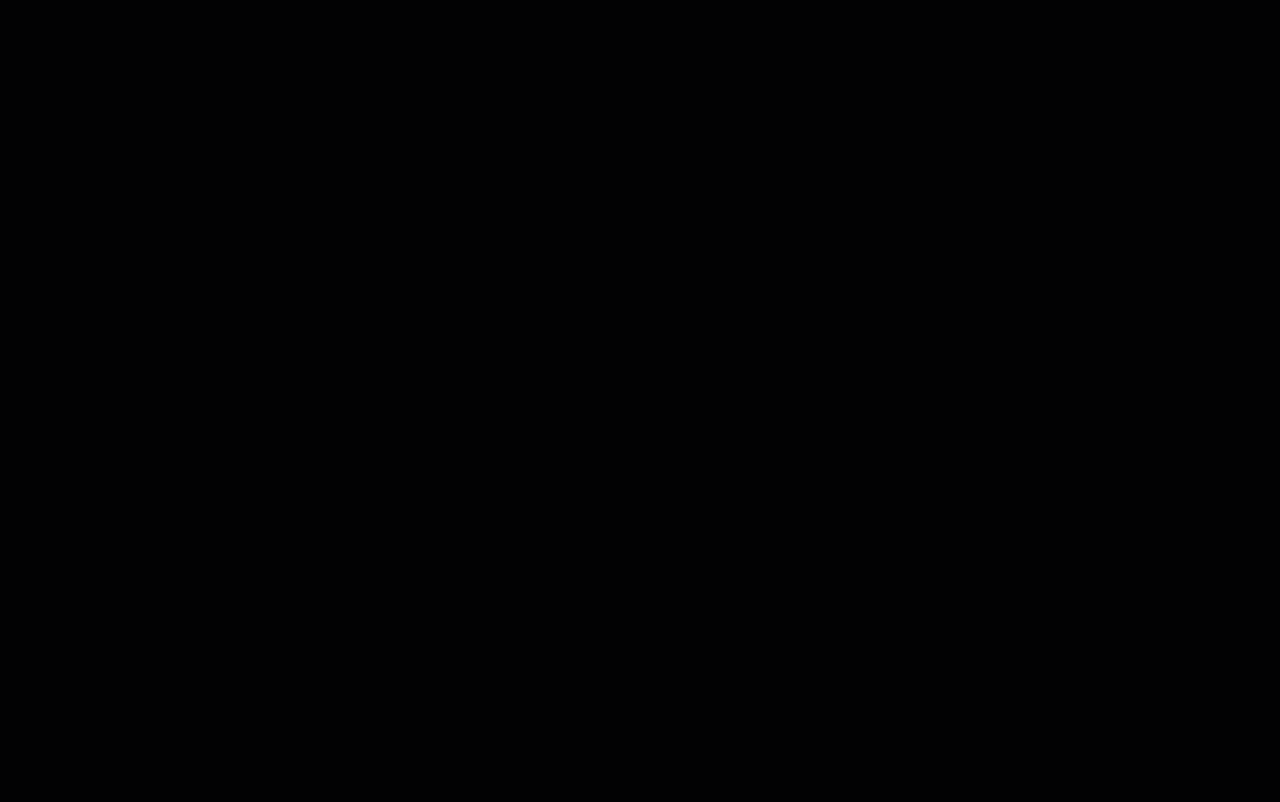
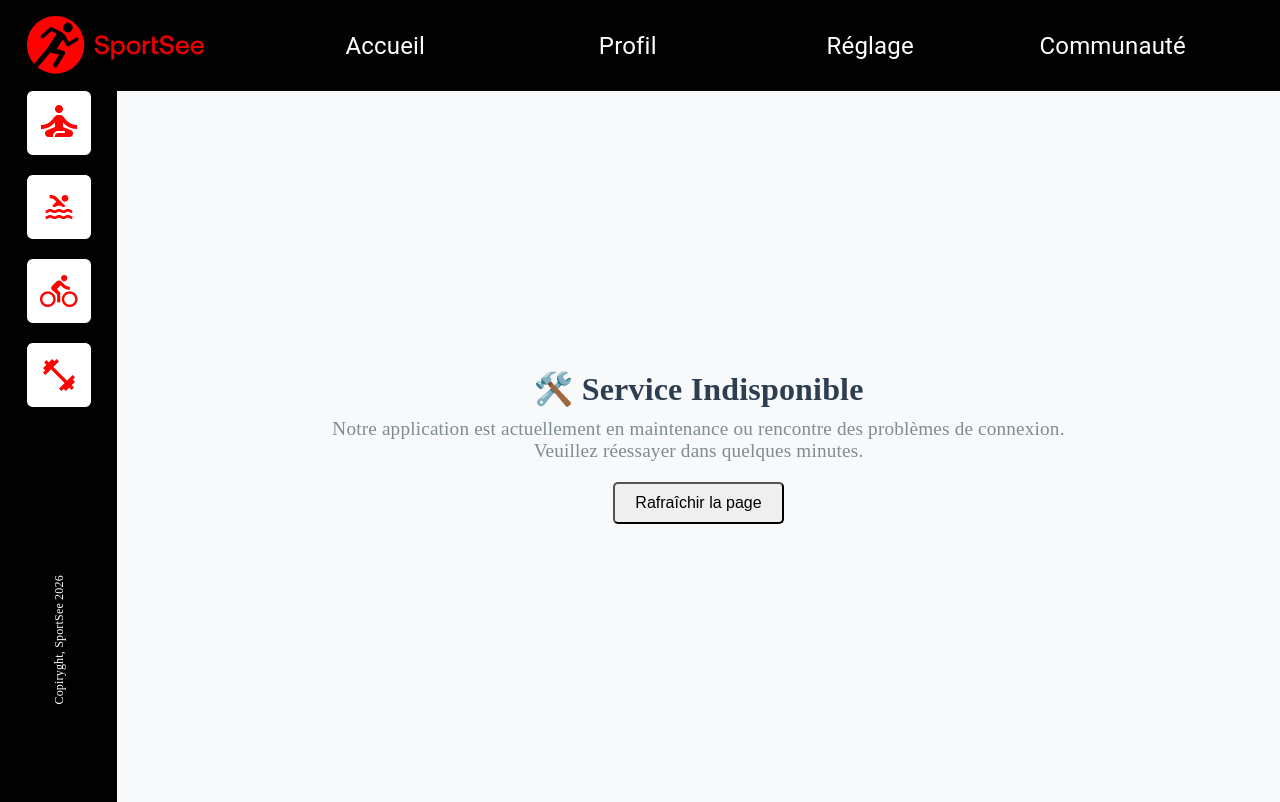
Before and after one commit to gandrica/OC-P12-SportSee, a React (Vite) app: page /service-indisponible in a window 1280 px wide. Before the commit this address had no page. Built offline with nearby package versions, Linux system fonts and the light colour scheme.

Commit message:
MAJ Logique et Mise en page pour les routes inconnues,pour le service indisponible et pour l'affichage à partir de 1024 / 780 pixels

```diff
--- a/src/App.jsx
+++ b/src/App.jsx
@@ -1,12 +1,36 @@
+import React, { useState, useEffect } from "react";
 import { Routes, Route } from "react-router-dom";
 
+import InvalidResolution from "./components/invalidResolution/InvalidResolution";
 import Accueil from "./routes/accueil/Accueil";
 import Navigation from "./routes/navigation/Navigation";
 import Profil from "./routes/profil/Profil";
 import Reglages from "./routes/reglages/Reglages";
 import Communaute from "./routes/communaute/Communaute";
+import PageNotFound from "./routes/notFound/PageNotFound";
+import ServiceIndisponible from "./routes/serviceIndisponible/ServiceIndisponible";
 
 function App() {
+  const [hasValidResolution, setHasValidResolution] = useState(
+    window.innerWidth >= 1024 && window.innerHeight >= 780,
+  );
+
+  useEffect(() => {
+    const handleResize = () => {
+      setHasValidResolution(
+        window.innerWidth >= 1024 && window.innerHeight >= 780,
+      );
+    };
+    window.addEventListener("resize", handleResize);
+
+    return () => {
+      window.removeEventListener("resize", handleResize);
+    };
+  }, []);
+
+  if (!hasValidResolution) {
+    return <InvalidResolution />;
+  }
   return (
     <Routes>
       <Route path="/" element={<Navigation />}>
@@ -14,6 +38,8 @@ function App() {
         <Route path="profil" element={<Profil />} />
         <Route path="reglages" element={<Reglages />} />
         <Route path="communaute" element={<Communaute />} />
+        <Route path="service-indisponible" element={<ServiceIndisponible />} />
+        <Route path="*" element={<PageNotFound />} />
       </Route>
     </Routes>
   );
--- /dev/null
+++ b/src/components/invalidResolution/InvalidResolution.jsx
@@ -0,0 +1,15 @@
+import styles from "./InvalidResolution.module.scss";
+
+function InvalidResolution() {
+  return (
+    <div className={styles.invalidResolution}>
+      <h2 className={styles.header}>✨ Résolution insuffisante</h2>
+      <p className={styles.message}>
+        Veuillez passer sur un écran d'au moins 1024x780 pixels pour accéder à
+        l'interface.
+      </p>
+    </div>
+  );
+}
+
+export default InvalidResolution;
--- /dev/null
+++ b/src/components/invalidResolution/InvalidResolution.module.scss
@@ -0,0 +1,18 @@
+.invalidResolution {
+  display: flex;
+  flex-direction: column;
+  align-items: center;
+  justify-content: center;
+  height: 100vh;
+  text-align: center;
+  padding: 20px;
+  color: #fff;
+  .header {
+    font-size: 2.5rem;
+    margin-bottom: 20px;
+  }
+  .message {
+    font-size: 1.2rem;
+    max-width: 600px;
+  }
+}
--- a/src/components/navbar/NavBar.jsx
+++ b/src/components/navbar/NavBar.jsx
@@ -8,16 +8,16 @@ function NavBar() {
     <nav className={styles.navBar}>
       <Logo />
       <div className={styles.navLinksContainer}>
-        <Link className={styles.navLink} to="/accueil">
+        <Link className={styles.navLink} to="/">
           Accueil
         </Link>
-        <Link className={styles.navLink} to="/profil">
+        <Link className={styles.navLink} to="/">
           Profil
         </Link>
-        <Link className={styles.navLink} to="/reglage">
+        <Link className={styles.navLink} to="/">
           Réglage
         </Link>
-        <Link className={styles.navLink} to="/communaute">
+        <Link className={styles.navLink} to="/">
           Communauté
         </Link>
       </div>
--- a/src/routes/accueil/Accueil.jsx
+++ b/src/routes/accueil/Accueil.jsx
@@ -1,4 +1,5 @@
 import { useEffect, useState } from "react";
+import { useNavigate } from "react-router-dom";
 
 import FrontEndApi from "../../api/FrontEndApi";
 import BackEndApi from "../../api/BackEndApi";
@@ -16,16 +17,19 @@ function Accueil() {
   const [userAverageSessions, setUserAverageSessions] = useState({});
   const [userPerformance, setUserPerformance] = useState({});
 
+  const navigate = useNavigate();
+
   useEffect(() => {
     //Front End Port
-    const portFront = 5173;
+    // const portFront = 5173;
 
     //Back End Port
-    // const portBack = 3000;
+    const portBack = 3000;
 
     let id = 12;
     const getUserApiData = async (port, id, endPoint = "/") => {
       const url = `http://localhost:${port}/user/`;
+
       if (port === 5173) {
         const api = new FrontEndApi(`${url}${id}${endPoint}`);
         let data = null;
@@ -48,6 +52,7 @@ function Accueil() {
             break;
         }
       } else if (port === 3000) {
+        try {
           const api = new BackEndApi(`${url}${id}${endPoint}`);
           const data = await api.getData();
           switch (endPoint) {
@@ -64,28 +69,31 @@ function Accueil() {
               setUserPerformance(data.data);
               break;
           }
+        } catch (error) {
+          console.error("Erreur lors de la récupération des données :", error);
+          navigate("/service-indisponible");
+        }
       }
     };
 
     //Appel API FRONT
-    getUserApiData(portFront, id);
-    getUserApiData(portFront, id, "/activity");
-    getUserApiData(portFront, id, "/average-sessions");
-    getUserApiData(portFront, id, "/performance");
+    // getUserApiData(portFront, id);
+    // getUserApiData(portFront, id, "/activity");
+    // getUserApiData(portFront, id, "/average-sessions");
+    // getUserApiData(portFront, id, "/performance");
 
     //Appel API BACK
-    // getUserApiData(portBack, id);
-    // getUserApiData(portBack, id, "/activity");
-    // getUserApiData(portBack, id, "/average-sessions");
-    // getUserApiData(portBack, id, "/performance");
-  }, []);
+    getUserApiData(portBack, id);
+    getUserApiData(portBack, id, "/activity");
+    getUserApiData(portBack, id, "/average-sessions");
+    getUserApiData(portBack, id, "/performance");
+  }, [navigate]);
   const user = new User(
     userMainData,
     userActivity,
     userAverageSessions,
     userPerformance,
   );
-  console.log(user);
 
   return (
     <main className={styles.accueil}>
--- /dev/null
+++ b/src/routes/notFound/PageNotFound.jsx
@@ -0,0 +1,16 @@
+import React from "react";
+
+import styles from "./PageNotFound.module.scss";
+
+function PageNotFound() {
+  return (
+    <div id="error-page" className={styles.containerNotFound}>
+      <h1 className={styles.titleNotFound}>Oups !</h1>
+      <p className={styles.descriptionNotFound}>
+        Désolé, une erreur inattendue s'est produite.
+      </p>
+    </div>
+  );
+}
+
+export default PageNotFound;
--- /dev/null
+++ b/src/routes/notFound/PageNotFound.module.scss
@@ -0,0 +1,22 @@
+.containerNotFound {
+  height: 100%;
+  display: flex;
+  flex-direction: column;
+  justify-content: center;
+  align-items: center;
+  background-color: #f8f9fa;
+  color: #2c3e50;
+  text-align: center;
+  padding: 20px;
+
+  .titleNotFound {
+    font-size: 2rem;
+    font-weight: bold;
+    margin-bottom: 10px;
+  }
+
+  .descriptionNotFound {
+    font-size: 1.2rem;
+    color: #7f8c8d;
+  }
+}
--- /dev/null
+++ b/src/routes/serviceIndisponible/ServiceIndisponible.jsx
@@ -0,0 +1,27 @@
+import React from "react";
+
+import styles from "./ServiceIndisponible.module.scss";
+
+function ServiceIndisponible() {
+  return (
+    <div className={styles.containerServiceIndisponible}>
+      <h1 className={styles.titleServiceIndisponible}>
+        🛠️ Service Indisponible
+      </h1>
+      <p className={styles.descriptionServiceIndisponible}>
+        Notre application est actuellement en maintenance ou rencontre des
+        problèmes de connexion.
+        <br />
+        Veuillez réessayer dans quelques minutes.
+      </p>
+      <button
+        className={styles.buttonServiceIndisponible}
+        onClick={() => window.location.reload()}
+      >
+        Rafraîchir la page
+      </button>
+    </div>
+  );
+}
+
+export default ServiceIndisponible;
--- /dev/null
+++ b/src/routes/serviceIndisponible/ServiceIndisponible.module.scss
@@ -0,0 +1,29 @@
+.containerServiceIndisponible {
+  height: 100%;
+  display: flex;
+  flex-direction: column;
+  justify-content: center;
+  align-items: center;
+  background-color: #f8f9fa;
+  color: #2c3e50;
+  text-align: center;
+  padding: 20px;
+
+  .titleServiceIndisponible {
+    font-size: 2rem;
+    font-weight: bold;
+    margin-bottom: 10px;
+  }
+
+  .descriptionServiceIndisponible {
+    font-size: 1.2rem;
+    color: #7f8c8d;
+  }
+  .buttonServiceIndisponible {
+    margin-top: 20px;
+    padding: 10px 20px;
+    cursor: pointer;
+    border-radius: 5px;
+    font-size: 1rem;
+  }
+}
```
Lines whose indentation alone changed are shown as unchanged.
